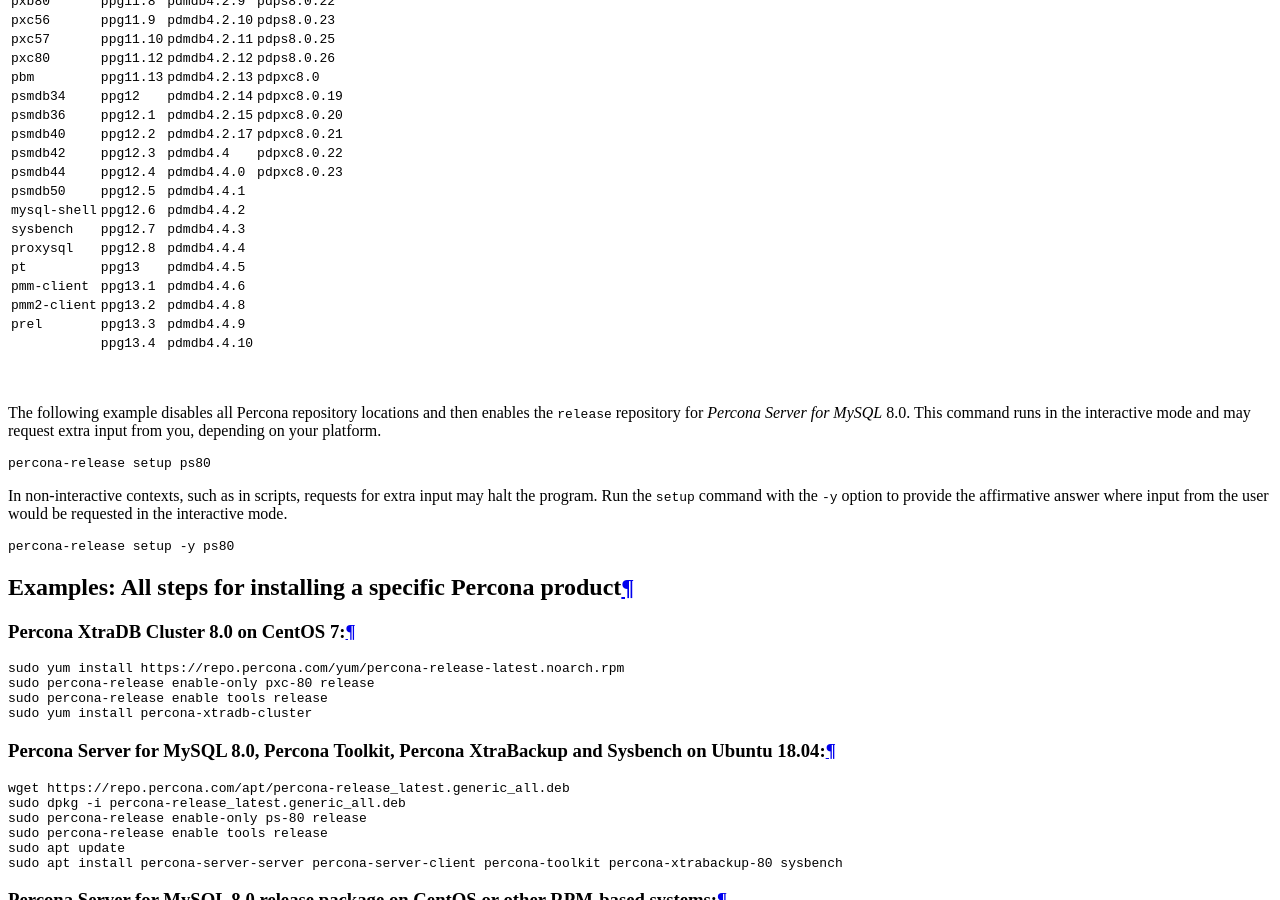
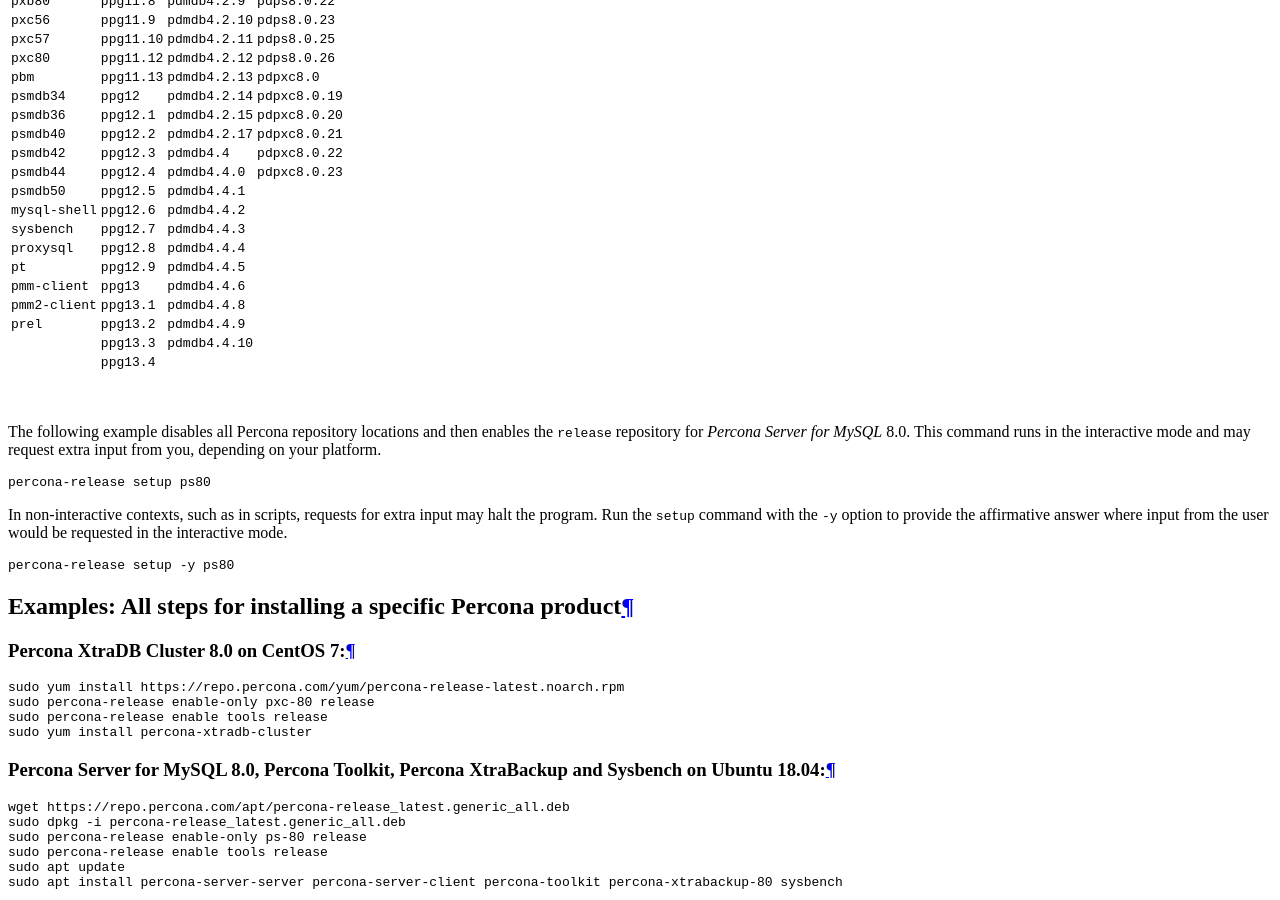
Before and after one commit to percona/repo-config-docs, an MkDocs documentation site: the page built from docs/percona-release.md, in a window 1280 px wide and 900 px high, scrolled down 1214 px. Built offline with MkDocs 1.6.1 and Material for MkDocs 9.7.7, drawn with Linux system fonts in a browser that asks for light colours; nearby versions of some CDN libraries.

Commit message:
PREL-176 Added PPG 12.9 to repo list (#63)
modified:   docs/percona-release.md
	modified:   docs/repository-location.md

```diff
--- a/docs/percona-release.md
+++ b/docs/percona-release.md
@@ -94,11 +94,12 @@
     |``mysql-shell``  | ``ppg12.6``     | ``pdmdb4.4.2``  |  |
     | ``sysbench``    | ``ppg12.7``     | ``pdmdb4.4.3``  |  |
     | ``proxysql``    | ``ppg12.8``     | ``pdmdb4.4.4``  |  |
-    | ``pt``          | ``ppg13``       | ``pdmdb4.4.5``  |   |
-    | ``pmm-client``  | ``ppg13.1``     | ``pdmdb4.4.6``  |   |
-    | ``pmm2-client`` | ``ppg13.2``     | ``pdmdb4.4.8``  |   |
-    | ``prel``        | ``ppg13.3``     | ``pdmdb4.4.9``  |   |
-    |                 | ``ppg13.4``     | ``pdmdb4.4.10`` |   |
+    | ``pt``          | ``ppg12.9``     | ``pdmdb4.4.5``  |   |
+    | ``pmm-client``  | ``ppg13``       | ``pdmdb4.4.6``  |   |
+    | ``pmm2-client`` | ``ppg13.1``     | ``pdmdb4.4.8``  |   |
+    | ``prel``        | ``ppg13.2``     | ``pdmdb4.4.9``  |   |
+    |                 | ``ppg13.3``     | ``pdmdb4.4.10`` |   |
+    |                 | ``ppg13.4``     |   | |
 
 
 &nbsp;
```
Also changed, not shown: docs/repository-location.md (+1 -0 lines).
